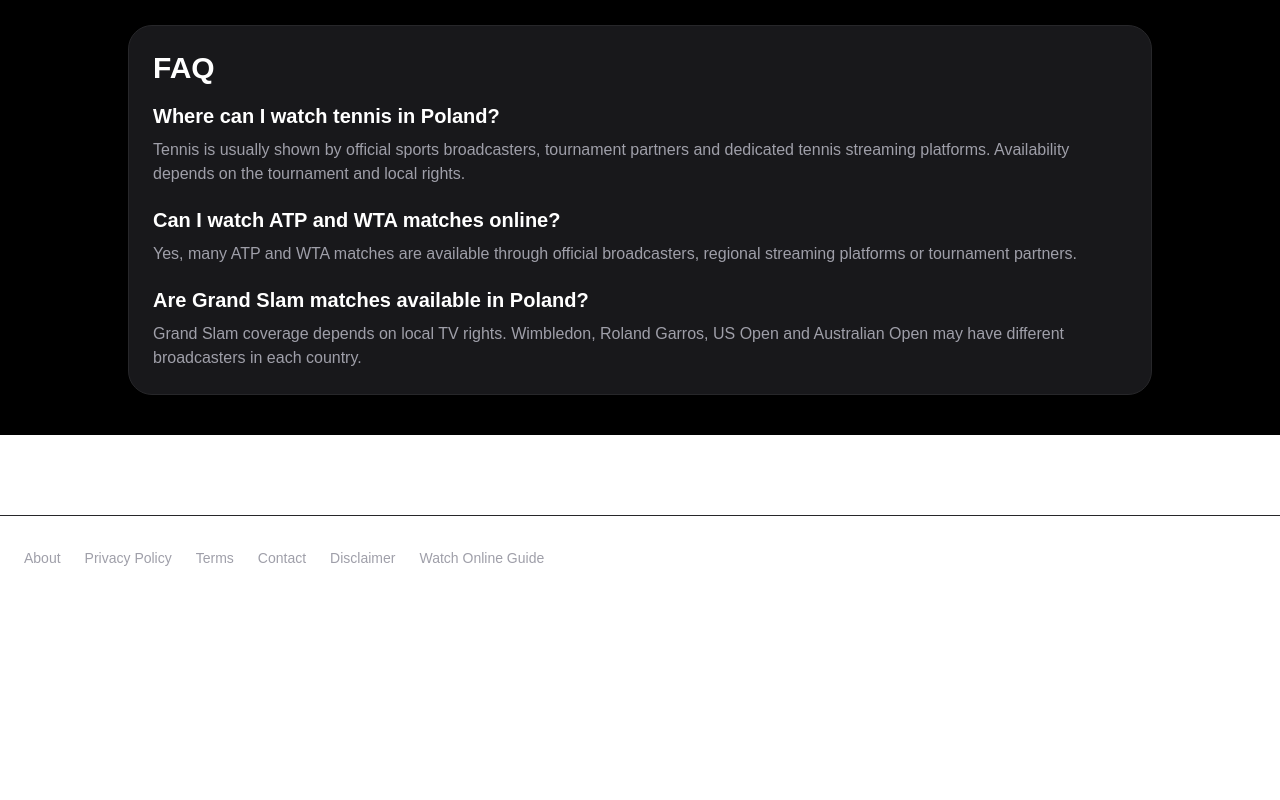
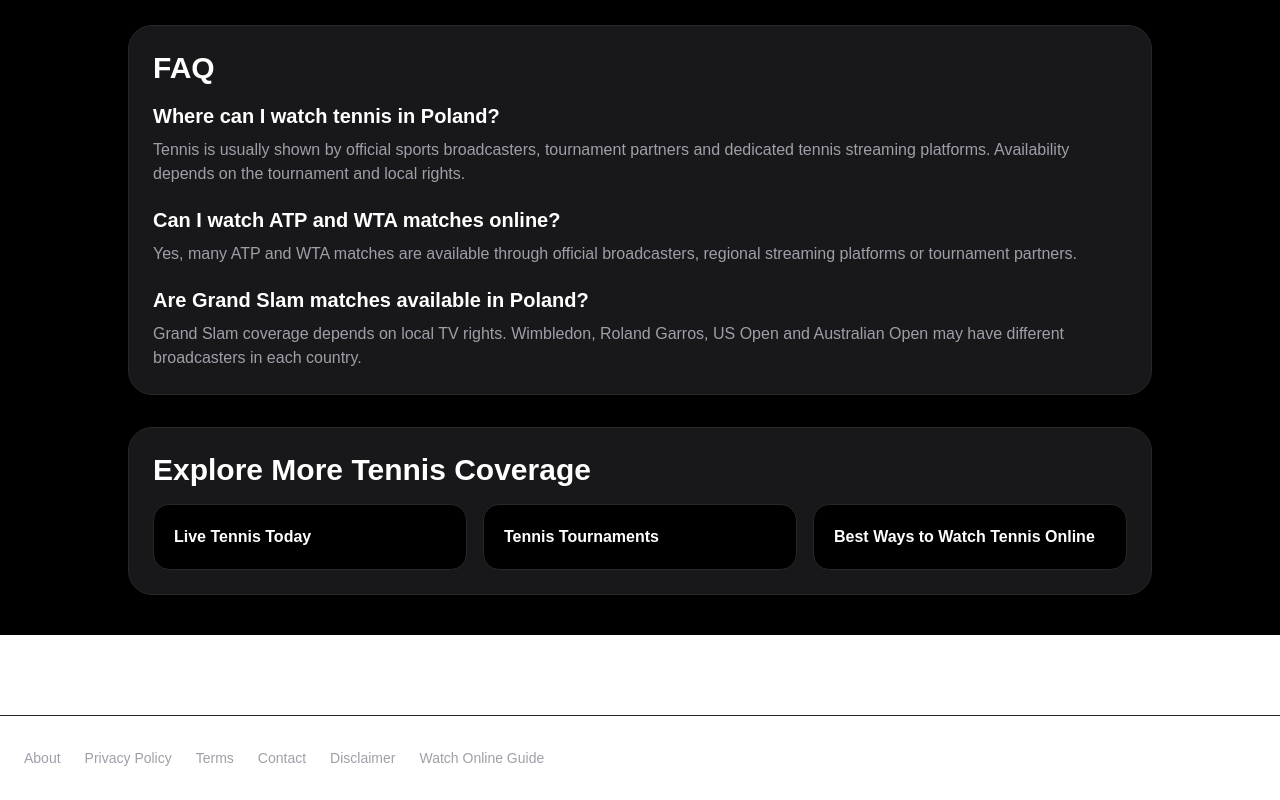
Before and after one commit to 8dqqd57hyh-rgb/watch-tennis-today, a Next.js app: page /watch-tennis-in/poland in a window 1280 px wide. Shown: the part 1333-2133 px from the top of the page. Before the commit the page ends 1933 px from the top, so only its background shows below. Built offline with nearby package versions, Linux system fonts and the light colour scheme.

Commit message:
Add internal links to country tennis pages

```diff
--- a/app/watch-tennis-in/[country]/page.tsx
+++ b/app/watch-tennis-in/[country]/page.tsx
@@ -296,6 +296,34 @@ export default async function CountryPage({
             </div>
           </div>
         </section>
+        <section className="mt-8 bg-zinc-900 border border-zinc-800 rounded-3xl p-6">
+  <h2 className="text-3xl font-black mb-4">
+    Explore More Tennis Coverage
+  </h2>
+
+  <div className="grid grid-cols-1 md:grid-cols-3 gap-4">
+    <a
+      href="/live-tennis"
+      className="bg-black border border-zinc-800 rounded-2xl p-5 font-bold hover:border-green-500 transition-all"
+    >
+      Live Tennis Today
+    </a>
+
+    <a
+      href="/tournament"
+      className="bg-black border border-zinc-800 rounded-2xl p-5 font-bold hover:border-green-500 transition-all"
+    >
+      Tennis Tournaments
+    </a>
+
+    <a
+      href="/best-ways-to-watch-tennis-online"
+      className="bg-black border border-zinc-800 rounded-2xl p-5 font-bold hover:border-green-500 transition-all"
+    >
+      Best Ways to Watch Tennis Online
+    </a>
+  </div>
+</section>
       </div>
     </main>
   );
```
